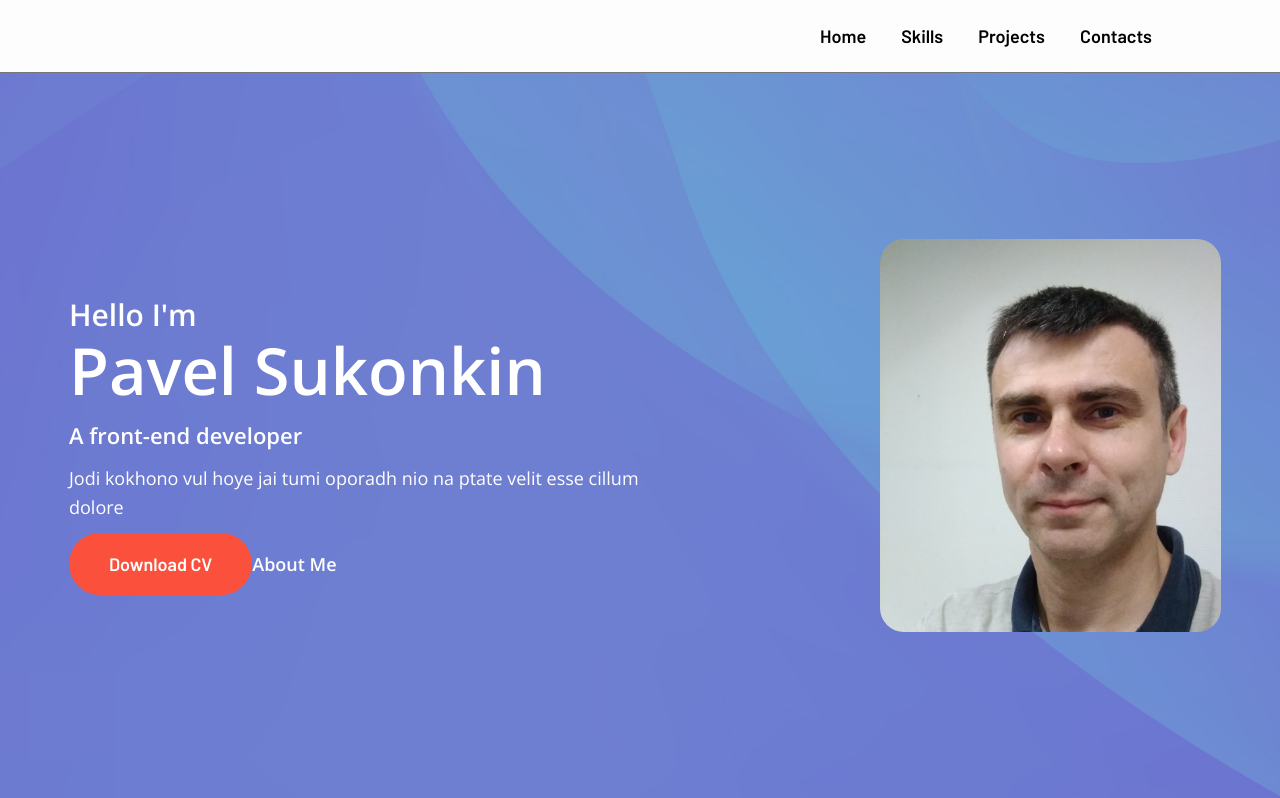
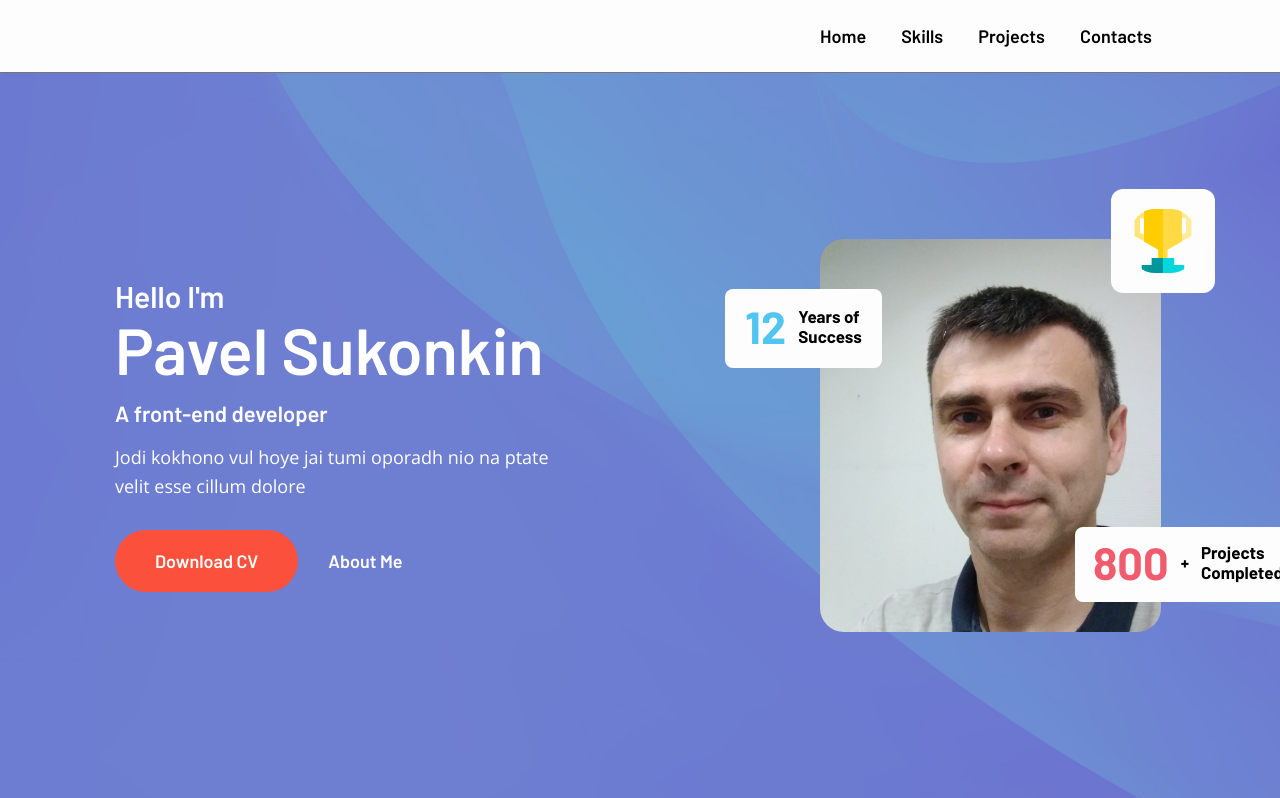
Before and after one commit to SPK80/portfolio, a React (Create React App) app: page / in a window 1280 px wide. Shown: the top 798 px of the page. Built offline with nearby package versions, Linux system fonts and the light colour scheme.

Commit message:
feat: update Main, add decor elements, change styles

```diff
--- a/src/app.module.scss
+++ b/src/app.module.scss
@@ -1,4 +1,4 @@
-@import url('https://fonts.googleapis.com/css2?family=Barlow:wght@300;400;600&family=Jost:wght@400;500&family=Open+Sans:wght@300;400;600&display=swap');
+@import url('https://fonts.googleapis.com/css2?family=Barlow:wght@300;400;600;700&family=Jost:wght@400;500&family=Open+Sans:wght@300;400;600&display=swap');
 @import "src/common/styles/sass/variables";
 @import "src/common/styles/sass/mixins";
 
--- a/src/main/Main.tsx
+++ b/src/main/Main.tsx
@@ -1,22 +1,27 @@
 import React from "react";
 import s from './main.module.scss'
 import photo from '../assets/photo.jpg'
+import success from '../assets/cup.svg'
 
 export const Main = () =>
     <div id="main" className={s.mainContainer}>
+        <div className={s.mainWrap}>
             <div className={s.textWrap}>
                 <div className={s.hello}>Hello I'm</div>
                 <div className={s.name}>Pavel Sukonkin</div>
                 <div className={s.job}>A front-end developer</div>
-            <div className={s.text}>Jodi kokhono vul hoye jai tumi oporadh nio na ptate velit esse cillum dolore</div>
+                <div className={s.text}>Jodi kokhono vul hoye jai tumi oporadh nio na ptate velit esse cillum dolore
+                </div>
                 <div className={s.buttons}>
                     <a href="cv" download>Download CV</a>
                     <a href="#about">About Me</a>
                 </div>
             </div>
-        <img
-            className={s.photo}
-            src={photo}
-            alt={'photo'}
-        />
+            <div className={s.photo}>
+                <img src={photo} alt={'photo'}/>
+                <div className={s.numbersYear}><h3>12</h3> <span>Years of<br/>Success</span></div>
+                <div className={s.success}><img src={success} alt=""/></div>
+                <div className={s.numbersProject}><h3>800</h3><span>+</span><span>Projects<br/>Completed</span></div>
             </div>
+        </div>
+    </div>
--- a/src/main/main.module.scss
+++ b/src/main/main.module.scss
@@ -1,21 +1,49 @@
 @import '../common/styles/sass/variables';
 @import '../common/styles/sass/mixins';
 
+$main-laptop-max-width: 1000px;
+
+@mixin decor() {
+  position: absolute;
+  background-color: $main-background-color;
+}
+
 .mainContainer {
-  @include fullScreenContainer(center, center);
+  display: flex;
+  justify-content: center;
+  width: 100%;
+  height: 100vh;
+  padding: 0 20px;
   background-image: url("../assets/main-background.jpg");
   background-size: cover;
+  background-position: right;
+  overflow: hidden;
+
+  .mainWrap {
+    display: flex;
+    justify-content: space-between;
     align-items: center;
-  min-height: 600px;
+    width: 100%;
+    height: 100%;
+    max-width: 1070px;
+    @media screen and (max-width: $main-laptop-max-width) {
+      & {
+        flex-direction: column-reverse;
+        justify-content: center;
+      }
+    }
+  }
+
 
   .textWrap {
+    display: flex;
+    flex-direction: column;
     word-break: break-word;
     margin: 10px;
     width: 45%;
-    font-family: $font-family-main;
+    font-family: $font-family-extra;
     font-weight: 600;
     color: $third-color;
-  }
 
     .hello {
       font-size: 30px;
@@ -35,6 +63,7 @@
     }
 
     .text {
+      font-family: $font-family-main;
       font-size: 18px;
       margin-bottom: 30px;
       line-height: 1.6;
@@ -43,30 +72,143 @@
       font-weight: 400;
     }
 
+    @media screen and (max-width: $main-laptop-max-width) {
+      & {
+        width: 80%;
+        align-items: center;
+      }
+
+      .hello {
+        font-size: 18px;
+      }
+
+      .name {
+        font-size: 30px;
+      }
+
+      .job {
+        font-size: 18px;
+      }
+
+      .text {
+        font-size: 16px;
+      }
+    }
+
     .buttons {
       font-size: 18px;
       font-weight: 600;
+      font-family: $font-family-extra;
 
       :nth-child(1) {
+        display: inline-block;
         @include orangeRoundButton();
-
       }
 
       :nth-child(2) {
-
+        display: inline-block;
+        margin-left: 30px;
       }
 
     }
+  }
 
   .photo {
+    padding-left: 225px;
+    width: 55%;
+    position: relative;
+
+    img {
       object-fit: cover;
       width: 341px;
       height: 393px;
-    margin-left: 225px;
       transform: scale(-1, 1);
 
-    background-repeat: no-repeat;
-    background-size: cover;
       border-radius: 24px;
     }
+
+    .numbersYear {
+      @include decor();
+      border-radius: 8px;
+      display: flex;
+      align-items: center;
+      top: 50px;
+      left: 130px;
+      padding: 15px 20px 19px;
+      font-family: $font-family-extra;
+      font-weight: 700;
+
+      h3 {
+        font-size: 45px;
+        line-height: 1;
+        color: #50c5f0;
       }
+
+      span {
+        font-size: 17px;
+        line-height: 1.2;
+        top: 1px;
+        padding-left: 12px;
+        color: #000;
+      }
+    }
+
+    .success {
+      @include decor();
+      border-radius: 12px;
+      top: -50px;
+      right: -40px;
+      padding: 20px;
+
+      img {
+        width: 64px;
+        height: 64px;
+      }
+    }
+
+    .numbersProject {
+      @include decor();
+      border-radius: 8px;
+      display: flex;
+      align-items: center;
+
+      bottom: 30px;
+      margin-left: -100px;
+      left: 100%;
+
+      padding: 13px 18px 17px;
+      font-family: $font-family-extra;
+      font-weight: 700;
+
+      h3 {
+        font-size: 45px;
+        line-height: 1;
+        color: #f05c6e;
+      }
+
+      span {
+        font-size: 17px;
+        line-height: 1.2;
+        top: 1px;
+        padding-left: 12px;
+        color: #000;
+      }
+    }
+
+    @media screen and (max-width: $main-laptop-max-width) {
+      & {
+        padding-left: 0;
+        margin-bottom: 30px;
+        width: fit-content;
+      }
+      img {
+        width: 150px;
+        height: 172px;
+        border-radius: 12px;
+      }
+      .numbersYear, .success {
+        display: none
+      }
+    }
+  }
+}
```
Also changed, not shown: src/assets/cup.svg (added). Lines whose indentation alone changed are shown as unchanged.
